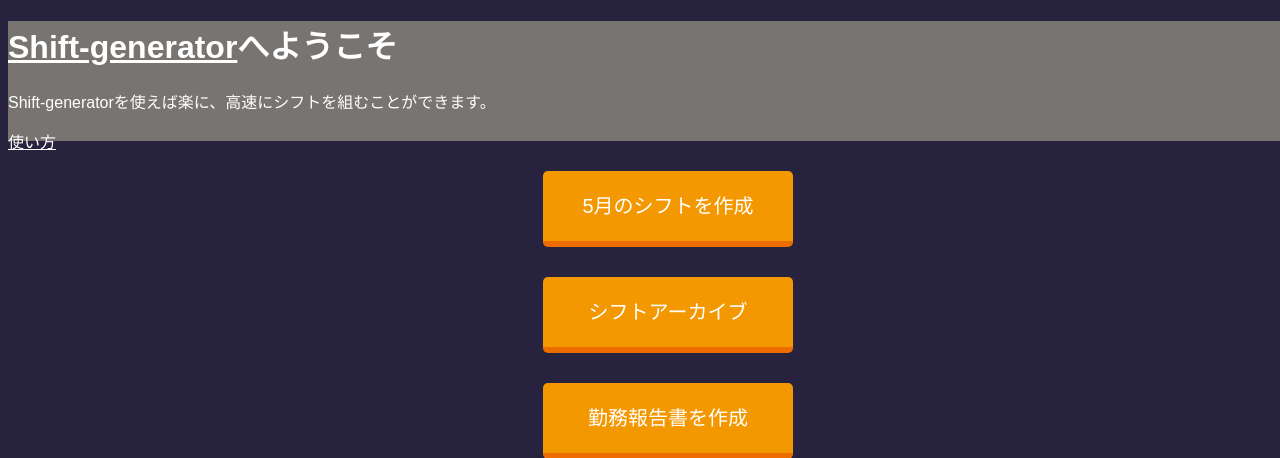
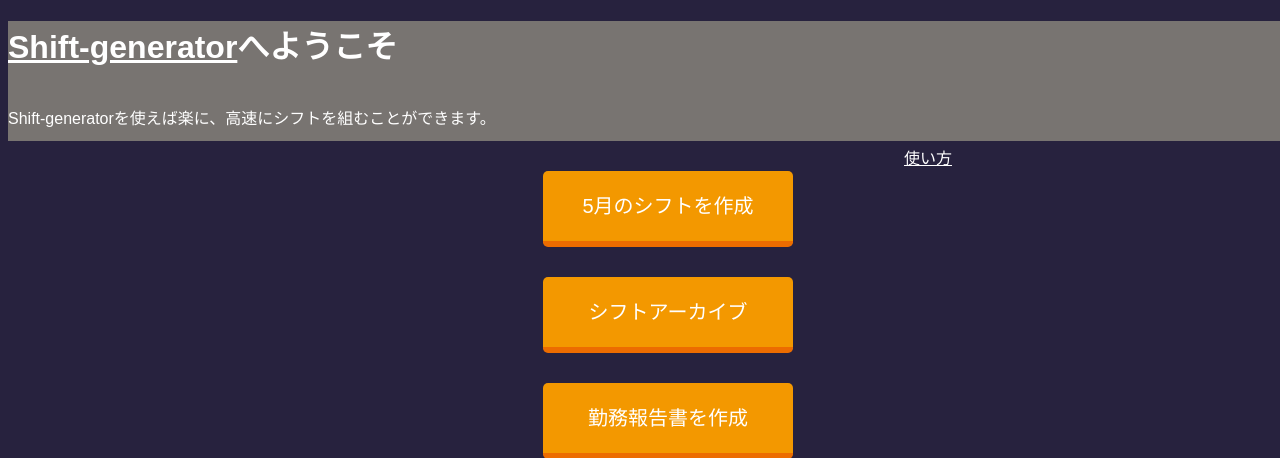
Before and after one commit to drumgiovanni/shiftgenerator2, a Django app: page / in a window 1280 px wide. Shown: the top 458 px of the page. Run offline with Django 3.2, Linux system fonts and the light colour scheme; a user stored in the database is signed in; some libraries are stand-ins or nearby versions.

Commit message:
create README

```diff
--- a/giovannitheproject/djsg/templates/base.html
+++ b/giovannitheproject/djsg/templates/base.html
@@ -11,10 +11,10 @@
 <body>
   <header>
     <h1><a href="/" style="color:white">Shift-generator</a>へようこそ</h1>
-    <p>
+    <p style="display:inline-block; float:left">
       Shift-generatorを使えば楽に、高速にシフトを組むことができます。
     </p>
-    <a href="https://github.com/drumgiovanni/shiftgenerator2" style="color:white">使い方</a>
+    <a href="https://github.com/drumgiovanni/shiftgenerator2" style="color:white; margin-left: 70%;">使い方</a>
   </header>
 
   <div class="main-wrapper">
```
Also changed, not shown: sharch_README.md (+1 -1 lines).
